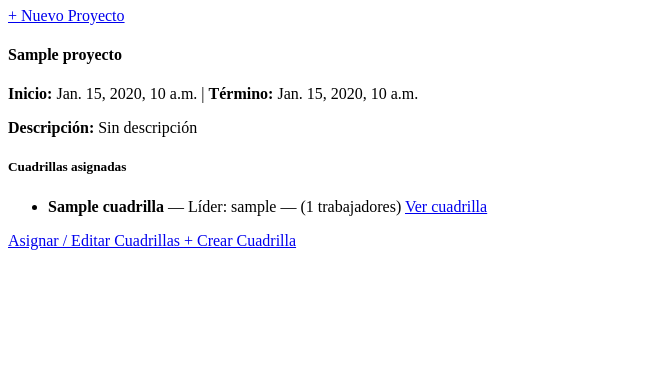
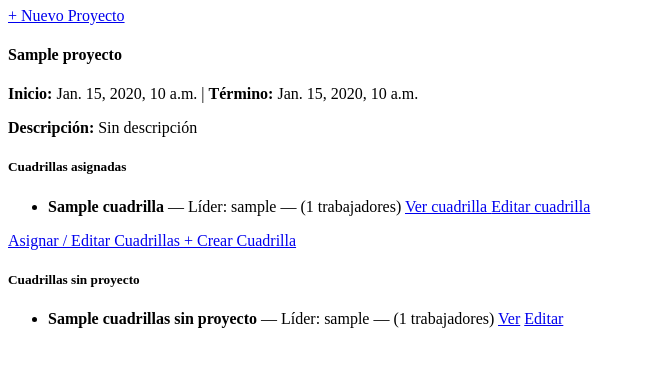
Before and after one commit to Joaquinezb/Casa_de_la_Pradera, a Django app: template proyectos/templates/panel.html in a window 1280 px wide. Shown: the part 168-535 px from the top of the page, without its empty margins (0-646 px from the left). Run offline with Django 5.2, Linux system fonts and the light colour scheme; the template is opened without the code that fills it: most values are stand-ins (such as "Sample title", 1, 10 or a date in 2020).

Commit message:
edicion de cuadrilla

```diff
--- a/personal/templates/detalle_cuadrilla.html
+++ b/personal/templates/detalle_cuadrilla.html
@@ -128,4 +128,6 @@
 
 <a href="{% url 'proyectos:panel' %}" class="btn btn-secondary mt-3">Volver al Panel</a>
 
+<a href="{% url 'personal:editar_cuadrilla' cuadrilla.id %}" class="btn btn-primary mt-3 ms-2">Editar cuadrilla</a>
+
 {% endblock %}
--- a/proyectos/templates/panel.html
+++ b/proyectos/templates/panel.html
@@ -25,6 +25,9 @@
                         <a href="{% url 'personal:detalle_cuadrilla' c.id %}" class="btn btn-sm btn-outline-primary ms-2">
                             Ver cuadrilla
                         </a>
+                        <a href="{% url 'personal:editar_cuadrilla' c.id %}" class="btn btn-sm btn-outline-secondary ms-2">
+                            Editar cuadrilla
+                        </a>
                     </li>
                 {% endfor %}
             </ul>
@@ -46,4 +49,23 @@
 {% else %}
 <p class="mt-3">No tienes proyectos registrados aún.</p>
 {% endif %}
+
+    {% if cuadrillas_sin_proyecto and cuadrillas_sin_proyecto|length > 0 %}
+    <div class="card mt-4">
+        <div class="card-body">
+            <h5>Cuadrillas sin proyecto</h5>
+            <ul>
+            {% for c in cuadrillas_sin_proyecto %}
+                <li>
+                    <strong>{{ c.nombre }}</strong>
+                    — Líder: {{ c.lider.username|default:"(Sin líder)" }}
+                    — ({{ c.asignaciones.count }} trabajadores)
+                    <a href="{% url 'personal:detalle_cuadrilla' c.id %}" class="btn btn-sm btn-outline-primary ms-2">Ver</a>
+                    <a href="{% url 'personal:editar_cuadrilla' c.id %}" class="btn btn-sm btn-outline-secondary ms-2">Editar</a>
+                </li>
+            {% endfor %}
+            </ul>
+        </div>
+    </div>
+    {% endif %}
 {% endblock %}
```
Also changed, not shown: personal/templates/cuadrilla_editar.html (+12 -1 lines), personal/views.py (+36 -9 lines), proyectos/views.py (+7 -1 lines), db.sqlite3.
